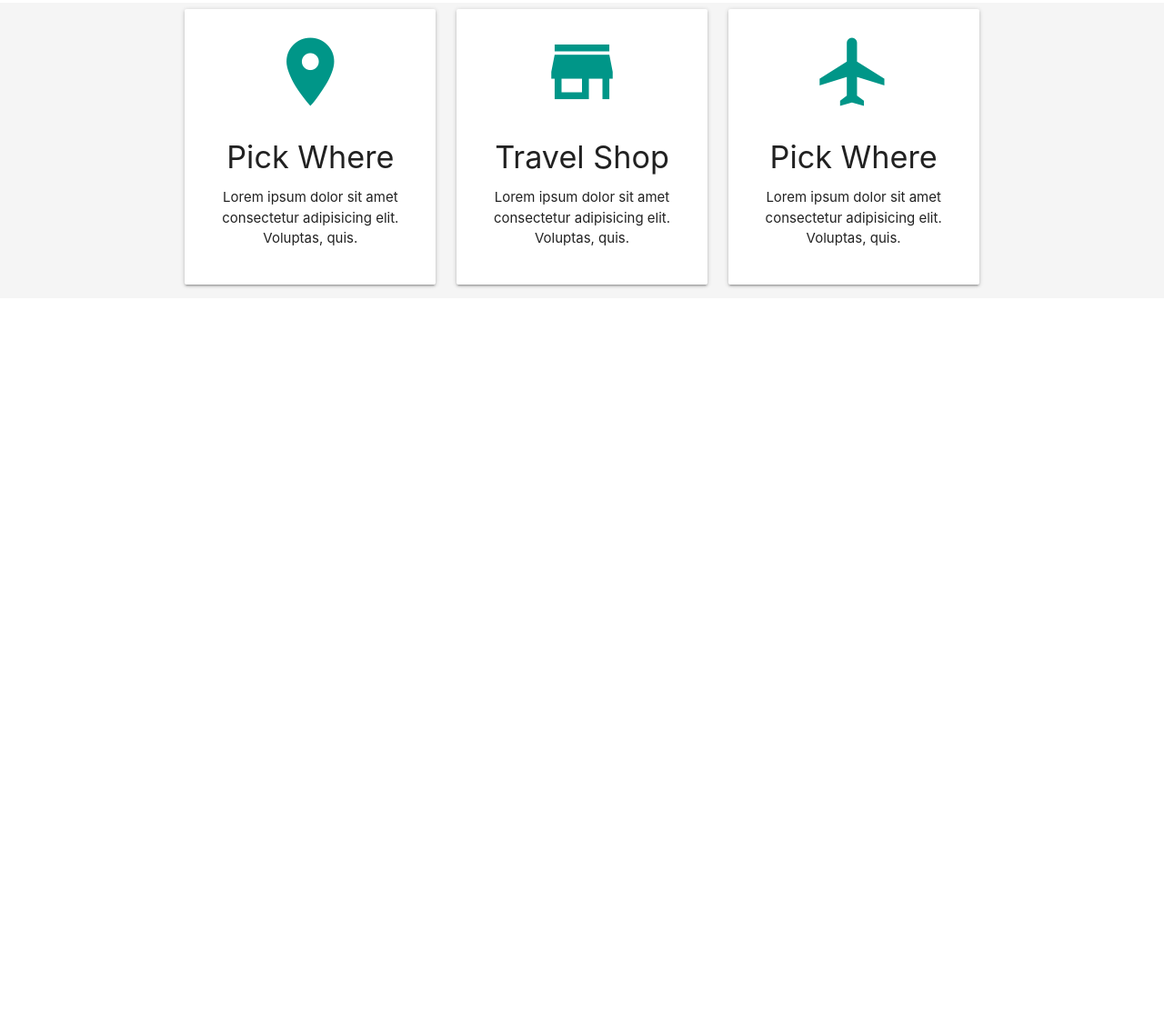
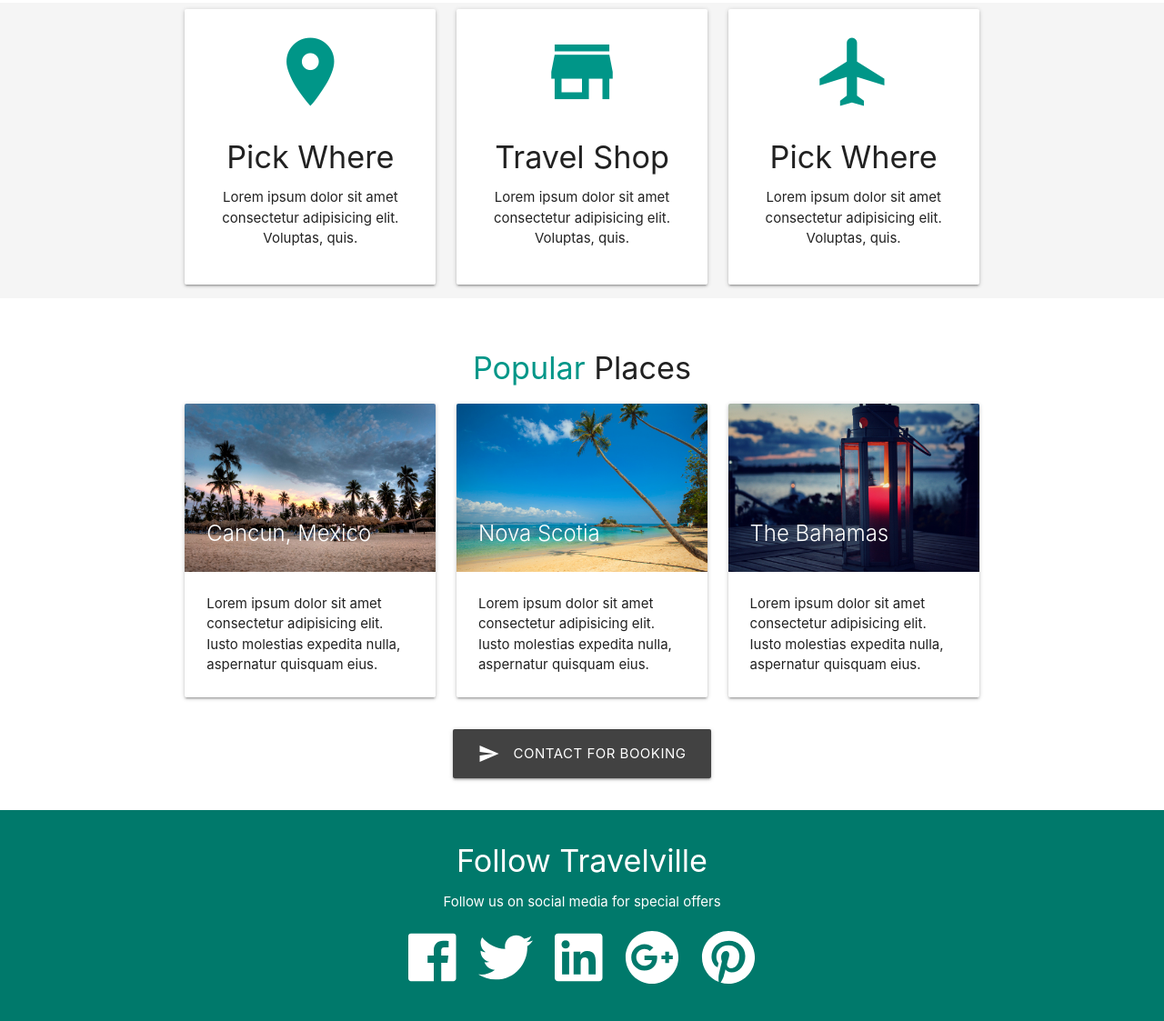
Before and after one commit to stanlouis/travelville, a plain HTML site: page index.html in a window 1280 px wide. Shown: the part 760-1883 px from the top of the page at 91% size. Before the commit the page ends 1108 px from the top, so only its background shows below. Drawn offline with nearby package versions, Linux system fonts and the light colour scheme.

Commit message:
Add Popular places and social media sections

```diff
--- a/css/main.css
+++ b/css/main.css
@@ -8,3 +8,7 @@
   width: 90% !important;
   border: #f4f4f4 3px solid !important;
 }
+
+.section-follow .fa-4x {
+  margin: 5px 10px;
+}
--- a/index.html
+++ b/index.html
@@ -122,7 +122,87 @@
         </div>
       </div>
     </div>
+  </section>
+  <!-- Section: Popular -->
+  <section class="section section-popular">
+    <div class="container">
+      <div class="row">
+        <h4 class="center">
+          <span class="teal-text">Popular</span> Places
+        </h4>
+        <div class="col s12 m4">
+          <div class="card">
+            <div class="card-image">
+              <img src="img/resort1.jpg" alt="resort 1">
+              <span class="card-title">Cancun, Mexico</span>
+            </div>
+            <div class="card-content">
+              <p>Lorem ipsum dolor sit amet consectetur adipisicing elit. Iusto molestias expedita nulla, aspernatur
+                quisquam eius.</p>
+            </div>
+          </div>
+        </div>
+        <div class="col s12 m4">
+          <div class="card">
+            <div class="card-image">
+              <img src="img/resort2.jpg" alt="resort 2">
+              <span class="card-title">Nova Scotia</span>
+            </div>
+            <div class="card-content">
+              <p>Lorem ipsum dolor sit amet consectetur adipisicing elit. Iusto molestias expedita nulla, aspernatur
+                quisquam eius.</p>
+            </div>
+          </div>
+        </div>
+        <div class="col s12 m4">
+          <div class="card">
+            <div class="card-image">
+              <img src="img/resort3.jpg" alt="resort 3">
+              <span class="card-title">The Bahamas</span>
+            </div>
+            <div class="card-content">
+              <p>Lorem ipsum dolor sit amet consectetur adipisicing elit. Iusto molestias expedita nulla, aspernatur
+                quisquam eius.</p>
+            </div>
+          </div>
+        </div>
+      </div>
+      <div class="row">
+        <div class="col s12 center">
+          <a href="#contact" class="btn btn-large grey darken-3">
+            <i class="material-icons left">send</i>
+            Contact For Booking
+          </a>
+        </div>
+      </div>
+    </div>
+  </section>
 
+  <!-- Section: Follow -->
+  <section class="section section-follow teal darken-2 white-text center">
+    <div class="container">
+      <div class="row">
+        <div class="col s12">
+          <h4>Follow Travelville</h4>
+          <p>Follow us on social media for special offers</p>
+          <a href="https://facebook.com" class="white-text" target="_blank">
+            <i class="fab fa-facebook fa-4x"></i>
+          </a>
+          <a href="https://twitter.com" class="white-text" target="_blank">
+            <i class="fab fa-twitter fa-4x"></i>
+          </a>
+          <a href="https://linkedin.com" class="white-text" target="_blank">
+            <i class="fab fa-linkedin fa-4x"></i>
+          </a>
+          <a href="https://googleplus.com" class="white-text" target="_blank">
+            <i class="fab fa-google-plus fa-4x"></i>
+          </a>
+          <a href="https://pinterest.com" class="white-text" target="_blank">
+            <i class="fab fa-pinterest fa-4x"></i>
+          </a>
+        </div>
+      </div>
+    </div>
   </section>
   <!--Import jQuery before materialize.js-->
   <script type="text/javascript" src="https://code.jquery.com/jquery-3.2.1.min.js"></script>
```
